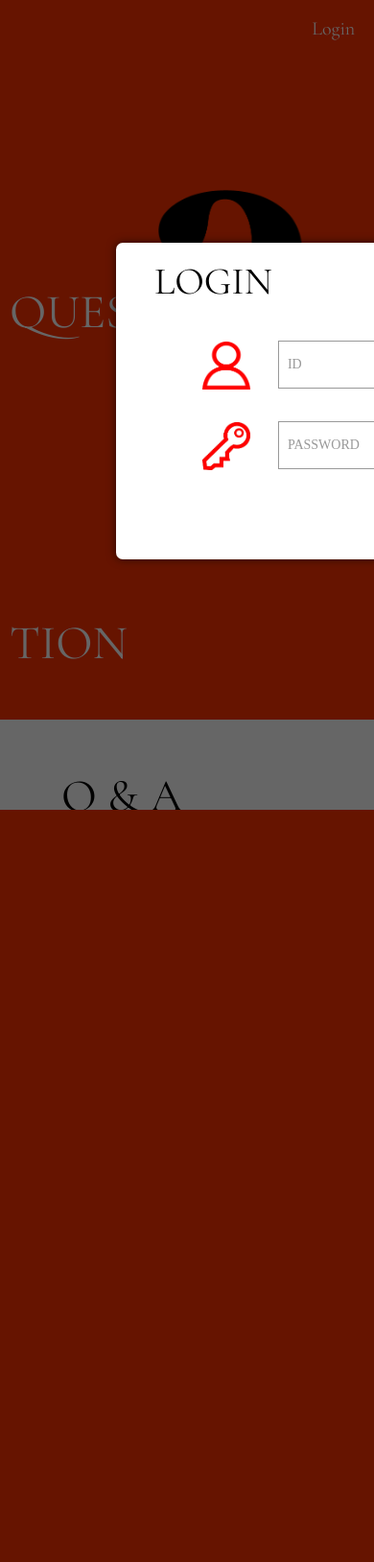
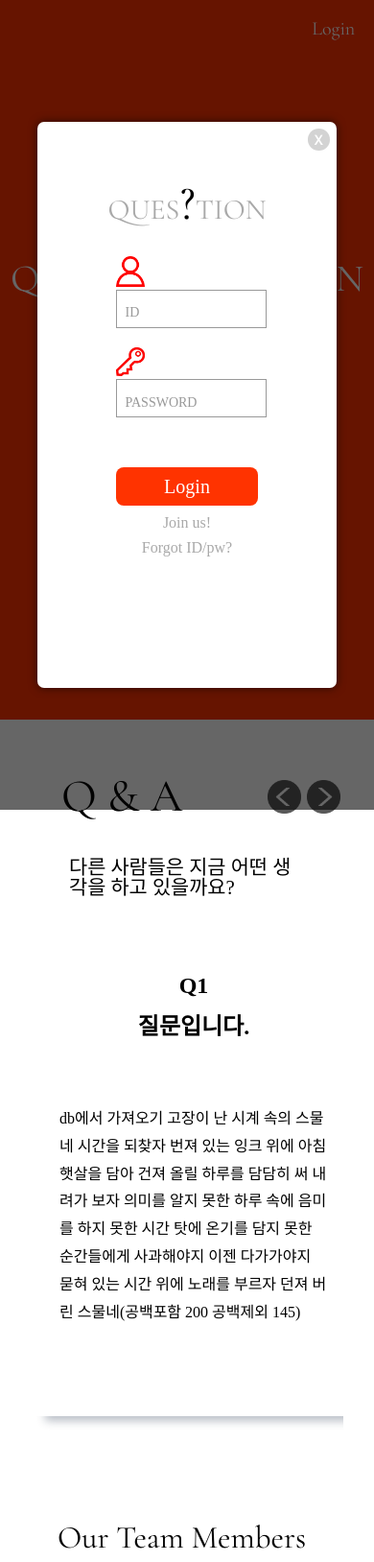
Before and after one commit to BBakco/question, a Flask app: template templates/mainpage.html in a window 390 px wide, after a click on "Login". Shown: the top 1628 px of the page at 96% size. Before the commit the page ends 844 px from the top, so only its background shows below. Run offline with Flask 2, Linux system fonts and the light colour scheme; the template is opened without the code that fills it, so the values that code supplies are empty; some libraries are stand-ins or nearby versions.

Commit message:
메인- (완료) 카드 슬라이드, 푸터에 콜라보 아이콘 추가/ (진행중) 로그인 팝업창 반응형으로

```diff
--- a/static/js/slide.js
+++ b/static/js/slide.js
@@ -1,36 +1,102 @@
+// 화면 너비//
+var windowWidth = $( window ).width();
+
+
 let slideNext = document.querySelector(".slide-next");
 let slidePrev = document.querySelector(".slide-prev");
 
 let qnaBox = document.querySelector(".qna-showlist");
-let card = document.querySelectorAll(".qna-showcard");
+let card = document.querySelectorAll(".qna-showlist li");
 let currentIndex = 0;
 let cardCount = card.length;
-let cardWidth = 350;
-let cardMargin = 50;
+let cardWidth = 340;
+let cardMargin = 40;
 
-qnaBox.style.width = (cardWidth + cardMargin) * cardCount - cardMargin + 'px';
+makeClone();
+
+function makeClone() {
+    for (var i = 0; i < cardCount; i++) {
+        var cloneCard = card[i].cloneNode(true);
+        cloneCard.classList.add('clone');
+        qnaBox.appendChild(cloneCard);
+    }
+    for (var i =cardCount -1; i>=0; i--) {
+        var cloneCard = card[i].cloneNode(true);
+        cloneCard.classList.add('clone');
+        qnaBox.prepend(cloneCard);
+    }
+    updateWidth();
+    setInitialPos();
+    setTimeout(function(){
+        qnaBox.classList.add('animated');
+    },100)
+
+}
+
+function updateWidth() {
+    var currentCards = document.querySelectorAll(".qna-showlist li");
+    var newCardCount = currentCards.length;
+
+    var newWidth = (cardWidth + cardMargin) * newCardCount - cardMargin + 'px';
+    qnaBox.style.width = newWidth;
+}
+
+function setInitialPos() {
+    var initialTranslateValue = -(cardWidth + cardMargin)*cardCount;
+    qnaBox.style.transform = 'translateX(' + initialTranslateValue+'px)';
+
+}
+
+slideNext.addEventListener('click', function(){
+    moveSlide(currentIndex + 1)
+})
+
+slidePrev.addEventListener('click', function(){
+    moveSlide(currentIndex - 1)
+})
+
+function moveSlide(num) {
+    qnaBox.style.left = -num * (cardWidth + cardMargin) + 'px';
+    currentIndex = num;
+    console.log(currentIndex, cardCount);
+    if (currentIndex == cardCount || currentIndex == -cardCount) {
+        setTimeout(function(){
+            qnaBox.classList.remove('animated');
+            qnaBox.style.left = '0px';
+            currentIndex = 0;
+        },500);
+        setTimeout(function(){
+            qnaBox.classList.add('animated');
+
+        },600)
 
 
-function moveSlide(num) {
-    qnaBox.style.left = (-num * 800 + 'px');
-    currentIndex = num;
-};
+    }
+}
+
+//이전 버전
+// qnaBox.style.width = (cardWidth + cardMargin) * cardCount - cardMargin + 'px';
+
+// function moveSlide1(num) {
+//     qnaBox.style.left = (-num * 740 + 'px');
+//     currentIndex = num;
+// };
 
 
-slideNext.addEventListener('click', function() {
-    if (currentIndex < 2){
-        moveSlide(currentIndex + 1);
-        console.log(currentIndex);
-    } else {
-        moveSlide(0);
-    }
-})
+// slideNext.addEventListener('click', function() {
+//     if (currentIndex < 2){
+//         moveSlide1(currentIndex + 1);
+//         console.log(currentIndex);
+//     } else {
+//         moveSlide1(0);
+//     }
+// })
 
-slidePrev.addEventListener('click', function() {
-    if (currentIndex > 0){
-        moveSlide(currentIndex - 1);
-        console.log(currentIndex);
-    } else {
-        moveSlide(2);
-    }
-})
+// slidePrev.addEventListener('click', function() {
+//     if (currentIndex > 0){
+//         moveSlide1(currentIndex - 1);
+//         console.log(currentIndex);
+//     } else {
+//         moveSlide1(2);
+//     }
+// })
--- a/static/style.css
+++ b/static/style.css
@@ -1,3 +1,7 @@
+/* 순서 (1)전체, 레이아웃 (2)login-popup (3)로그인팝업창
+(4)section01 -> 02 -> 03 (5)footer (6)미디어쿼리로 조절 */
+
+
 * {
     box-sizing: border-box;
     font-family: 'Noto Sans KR', sans-serif;
@@ -72,8 +76,8 @@ a {
 
 /* 로그인 팝업 */
 .login-popup {
-    width: 550px;
-    height: 330px;
+    width: 30%;
+    height: 60%;
     border-radius: 7px;
     background-color: #fff;
     border: none;
@@ -81,23 +85,24 @@ a {
     padding: 20px;
     position: fixed;
     z-index: 999;
-    left: 31%;
-    top: 30%;
-    translate:(-50%, -50%);
-    opacity: 0;
+    display: flex;
+    left: 35%;
+    top: 20%;
+    /*translate:(-50%, -50%); */
+    visibility: hidden;
     transition: all 0.4s;
 }
+
 
 .login-popup a {
     text-align: right;
 }
 
 .login-popup:target {
-    opacity: 1;
+    visibility: visible;
 }
 
 .login-popup:target + .dim {
-    opacity: 1;
     visibility: visible;
     z-index: 998;
 }
@@ -113,82 +118,229 @@ a {
     transition: all 0.4s;
 }
 
+/* inputbox에 대한 효과 */
 .outBox {
-    margin:15px auto;
+    /* margin:15px auto;  */
     padding:0px;
-    max-width:320px;
+    max-width:600px;
     border:none;
     border-radius:6px;
     display: inline-block;
 }
+
 .outBox .inputBox {
     position:relative;
     height:50px;
+    margin-top: 10px;
+    display: inline-block;
 }
+
 .outBox .inputBox input[type="text"] {
     padding:0 10px;
     width:100%;
-    height:50px;
+    height:40px;
     font-size:14px;
     box-sizing:border-box;
     border:1px solid #999;
     outline:none;
+    display: inline-block;
+}
+
+.outBox .inputBox input[type="password"] {
+    padding:0 10px;
+    width:100%;
+    height:40px;
+    font-size:14px;
+    box-sizing:border-box;
+    border:1px solid #999;
+    outline:none;
+    display: inline-block;
 }
 
 .outBox .inputBox label {
     position:absolute;
     left:0;
     bottom:0;
-    padding:0 6px; color:#999; font-size:14px; font-weight:normal; background:#fff; transform:scale(1) translate(4px, -18px); transition:all .15s; pointer-events:none;}
+    padding:0 6px;
+    color:#999;
+    font-size:14px;
+    font-weight:normal;
+    background:#fff;
+    transform:scale(1)
+    translate(4px, -18px);
+    transition:all .15s;
+    pointer-events:none;}
+
 .outBox .inputBox input[type="text"]:focus,
 .outBox.existence .inputBox input[type="text"] {
     border:2px solid #ff3300;}
+
 .outBox .inputBox input[type="text"]:focus + label,
 .outBox.existence .inputBox label {
-    color:#ff3300; transform:scale(.85) translate(-10px, -48px);}
+    color:#ff3300;
+    transform:scale(.85) translate(-10px, -48px);}
+
+.outBox .inputBox input[type="password"]:focus,
+.outBox.existence .inputBox input[type="password"] {
+    border:2px solid #ff3300;
+}
+
+.outBox .inputBox input[type="password"]:focus + label,
+.outBox.existence .inputBox label {
+    color:#ff3300;
+     transform:scale(.85) translate(-10px, -48px);
+    }
 
 
-.login-container {
-    display: inline-block;
-    margin-left: 70px;
+.login-wrap {
+    position: relative;
+    margin: 0 auto;
 }
 
-.login-container > img {
-    width: 50px;
+.login-wrap2 {
+    position: relative;
+    display: flex;
+    width: 100%;
+    height: 100%;
+    justify-content: center;
+}
+
+.login-container_input {
+  display: block;
+  position: absolute;
+  align-items: center;
+  margin-left: 8px;
+
+}
+
+.login-container_input_id {
+    line-height: 100%;
+    align-items: center;
+    display: inline;
+}
+
+.login-container_input_id img {
+    width: 30px;
+    transform: translateY(10px);
+    margin-right: 5px;
+    display: inline-block;
+}
+
+.login-container_input_pw img {
+    width: 30px;
+    transform: translateY(10px);
+    margin-right: 5px;
+    display: inline-block;
+}
+
+.login-btn {
+    width: 90%;
+    height: 40px;
+    background: #ff3300;
+    margin: 0 auto;
+    border-radius: 8px;
+    margin-top: 150px;
+    color: white;
+    font-size: 20px;
+    text-align: center;
+    padding-top: 10px;
+}
+
+.login-btn:hover {
+    cursor: pointer;
+    box-shadow: 0 0 0 100px rgba(0,0,0,0.1) inset;
+}
+
+.login-other-options-container {
+    display: inline;
+}
+
+.other-option div a {
+    text-decoration: none;
+    color: darkgray;
+}
+
+.other-option div a :hover {
+    text-decoration: none;
+    color: #000;
+}
+
+.other-option div {
+    margin-top: 10px;
+}
+
+/*
+.login-container_btn {
+    display: block;
+    position: relative;
+    justify-content: center;
+    width: 80px;
     height: 50px;
-    margin-right: 25px;
-    transform: translateY(20px);
+    border-radius: 8px;
+    background-color: #ff3300;
+    color: #ffffff;
+
 }
+
+.login-container_btn:hover {
+    cursor: pointer;
+    box-shadow:
+    0 0 0 100px rgba(0,0,0,0.1) inset;
+} */
+
+.other-option {
+    bottom: 10px;
+    text-align: center;
+}
+
+.other-option a {
+    color: darkgray;
+}
+
+.other-option a:hover {
+    color: black;
+}
+
 
 #exit-loginbox {
     display: block;
     position: absolute;
-    right: 1rem;
-    top: 1rem;
-    font-size: 30px;
-    font-weight: 900;
+    right: 7px;
+    top: 7px;
+    font-size: 18px;
+    font-weight: 800;
     text-decoration: none;
-    color: darkgray;
+    color: #fff;
+    background-color: lightgray;
+    padding: 0px 8px 5px 7px;
+    border-radius: 50%;
+    font-family: 'Noto Sans KR', sans-serif;
 }
 
 #exit-loginbox:hover {
-    color: black;
+    background-color: black;
 }
 
 .login-title {
     font-family: 'Cormorant Garamond', serif;
     font-size: 40px;
-    margin-left: 20px;
     margin-bottom: 10px;
+    margin-top: 35px;
+    text-align: center;
+    color: darkgray;
 }
 
-#hr1 {
-    border: 0;
-    height: 5px;
-    color: #ff3300;
+ .login-title span {
+     font-size: 70px;
+     color: #000;
+ }
+
+#login_hr1 {
+    border: none;
+    color: #000;
     display: block;
 }
-/* 왜  안될까? */
+
 
 
 /* section_01 */
@@ -198,16 +350,16 @@ a {
     height: 700px;
     background-color: #ff3300;
     background-size: cover;
+    display: flex;
+    justify-content: center;
 }
 
 .section_01 .Q_wrapper {
-    width: 760px;
-    margin: 0 auto;
-    padding-top: 150px;
+    display: flex;
+    margin-top: 120px;
 }
 
 .section_01 .Q_text {
-    float: left;
     font-family: 'Cormorant Garamond', serif;
     font-size: 100px;
     color: white;
@@ -216,7 +368,6 @@ a {
 }
 
 .section_01 .Q_image {
-    float: left;
     width: 200px;
     height: 386px;
     margin: 0 10px;
@@ -244,6 +395,7 @@ a {
     transform: translatey(-20px);
   }
 }
+
 
 
 /* section_02 */
@@ -309,20 +461,29 @@ a {
       display: flex;
       list-style: none;
       padding: 0 0 2rem 0;
-      position: absolute;
+      position: relative;
       margin: 0 0 0 0;
       overflow: hidden;
-      transition: 1.3s;
+      /* transition: 1.3s; */
+
+  }
+
+  .qna-showlist.animated {
+      transition: 0.5s ease-out;
   }
 
 
   .qna-showcard {
-      width: 355px;
+      width: 340px;
       height: 500px;
       box-shadow: 10px 10px 10px -5px rgba(25, 42, 70, 0.3);
       border-radius: 8px;
-      margin: 0px 25px;
       overflow: hidden;
+      flex-shrink: 0;
+  }
+
+  .qna-showcard:not(:last-child) {
+      margin-right: 40px;
   }
 
   .qna-showcard:hover {
@@ -348,7 +509,7 @@ a {
   }
 
   .show-answer-text {
-      font-size: 1.1rem;
+      font-size: 1rem;
       line-height: 180%;
       width: 100%;
       display:-webkit-box;
@@ -357,7 +518,7 @@ a {
       height: 100%;
       overflow:hidden;
       text-overflow:ellipsis;
-      font-weight: 350;
+      font-weight: 348;
 }
 
 #backtotop {
@@ -401,34 +562,6 @@ a {
   background-color: rgb(47, 48, 49);
 }
 
-  @media only screen and (min-width: 1200px) {
-      .inner {
-          max-width: 1200px;
-      }
-  }
-
-  @media only screen and (max-width: 980px) {
-    /*화면크기 작아지면 변경할 사항들 */
-    .show-answer-text {
-        font-size: 1.2rem;
-    }
-  }
-
-  @media only screen and (max-width: 400px) {
-      /*화면크기 작아지면 변경할 사항들 */
-        .arrow-container {
-            display: none;
-        }
-
-        .qna-showcard {
-            width: 250px;
-            position: relative;
-        }
-
-        .show-answer-text {
-            font-size: 1.1rem;
-        }
-    }
 /* section3 */
 
 /* section_03 */
@@ -464,23 +597,24 @@ a {
 /* 푸터 */
 .footer {
     width: 100%;
-    height: 200px;
+    height: 180px;
+    margin-top: 10px;
 
     font-size: 15px;
     font-family: 'Noto Sans KR', sans-serif;
     color: rgba(255, 255, 255, 0.8);
     text-align: center;
 
-    padding: 150px 0 0 0;
+    padding: 0px 0 0 0;
 }
 
 /* 푸터 - 공유 아이콘 */
 .footer_icon {
     text-align: center;
-    margin-top: 40px;
-    padding-bottom: 45px;
+    margin-top: 0px;
+    padding-bottom: 20px;
     position: relative;
-    transform: translateY(70px);
+    padding-top: 55px;
 }
 
 
@@ -538,6 +672,16 @@ margin: 0 10px;
             justify-content: center;
         }
 
+        .footer-icon_title {
+            font-size: 25px;
+            color: rgba(255, 255, 255, 0.8);
+            margin-top: 20px;
+        }
+
+        .footer .collaboration {
+            width: 180px;
+            margin-top: 25px;
+        }
 
 /*backtotop 버튼*/
 #backtotop {
@@ -583,14 +727,13 @@ margin: 0 10px;
 
 
 /* media query*/
-/*by 정현*/
+
 @media only screen and (min-width: 1200px) {
     .inner {
         max-width: 1200px;
     }
 }
 
-/*by 영선*/
 /* 화면 너비 0 ~ 1540px */
 @media (max-width: 1540px) {
     .header {
@@ -608,7 +751,7 @@ margin: 0 10px;
     .section_02 {
         width: 100%;
     }
-    /*정현님이랑 section 2에 대한 용어가 다름*/
+
     .section_03 {
         width: 100%;
     }
@@ -644,31 +787,49 @@ margin: 0 10px;
     }
 }
 
+
+
+
 /* 화면 너비 0 ~ 1024px */
 @media (max-width: 1024px) {
+
+.login-popup {
+    width: 50%;
+    height: 40%;
+    left: 25%;
+    top: 30%;
+    padding-top: 10px;
+
 }
+
+.login-title {
+    margin-top: 10px;
+    margin-bottom: 10px;
+    font-size: 25px;
+}
+
+.login-title span {
+    font-size: 35px;
+}
+
+
+
+}
+
+
+
+
 
 /* 화면 너비 0 ~ 980px */
 @media (max-width: 980px) {
-    .section_01 .Q_wrapper {
-        width: 100%;
-        margin: 0 auto;
-        padding-top: 150px;
+    .section_01 .Q_text {
+        font-size: 90px;
     }
-
-    .section_01 .Q_text {
-        font-size: 70px;
-    }
-
     .section_01 .Q_image {
-        width: 170px;
-        height: auto;
-    }
-
-    .show-answer-text {
-        font-size: 1.2rem;
+        width: 130px;
     }
 }
+
 
 /* 화면 너비 0 ~ 860px */
 @media (max-width: 860px) {
@@ -695,21 +856,52 @@ margin: 0 10px;
 
 }
 
+@media (max-width: 1000px) and (orientation: landscape) {
+    .login-popup {
+        height: 60%;
+        top: 20%;
+    }
+
+    .login-container_input {
+        transform: translateX(-80px);
+    }
+
+    .outBox .inputBox input[type="text"]:focus + label,
+.outBox.existence .inputBox label {
+    color:#ff3300;
+    transform:scale(.85) translate(35px, -48px);}
+
+.outBox .inputBox input[type="password"]:focus,
+.outBox.existence .inputBox input[type="password"] {
+    border:2px solid #ff3300;
+}
+
+.outBox .inputBox input[type="password"]:focus + label,
+.outBox.existence .inputBox label {
+    color:#ff3300;
+     transform:scale(.85) translate(20px, -48px);
+    }
+
+
+.login-btn {
+    transform: translate(80px, -95px);
+    height: 140px;
+}
+
+.other-option div {
+    transform: translate(0, -80px);
+}
+
+}
+
+
 /* 화면 너비 0 ~ 768px */
 @media (max-width: 768px) {
-    .section_01 .Q_wrapper {
-        width: 100%;
-        margin: 0 auto;
-        padding-top: 150px;
+    .section_01 .Q_text {
+        font-size: 60px;
     }
-
-    .section_01 .Q_text {
-        font-size: 50px;
-    }
-
     .section_01 .Q_image {
-        width: 150px;
-        height: auto;
+        width: 130px;
     }
 
     .section_03 {
@@ -731,25 +923,101 @@ margin: 0 10px;
         padding-top: 50px;
         padding-left: 60px;
     }
+    .login-popup {
+        width: 60%;
+        height: 56%;
+        left: 20%;
+        top: 22%;
+
+    }
+
+    .login-title {
+        margin-top: 40px;
+        margin-bottom: 25px;
+        font-size: 30px;
+    }
+
+    .login-title span {
+        font-size: 50px;
+    }
+
+    .login-btn {
+        margin-top: 250px;
+    }
+
+    .outBox .inputBox input[type="text"]:focus + label,
+    .outBox.existence .inputBox label {
+        color:#ff3300;
+        transform:scale(.85) translate(35px, -48px);}
+
+    .outBox .inputBox input[type="password"]:focus,
+    .outBox.existence .inputBox input[type="password"] {
+        border:2px solid #ff3300;
+    }
+
+    .outBox .inputBox input[type="password"]:focus + label,
+    .outBox.existence .inputBox label {
+        color:#ff3300;
+         transform:scale(.85) translate(20px, -48px);
+        }
+
+
+}
+@media (max-width: 480px) {
+    .section_01 .Q_text {
+        font-size: 40px;
+    }
+
+    .login-popup {
+        width: 80%;
+        height: 70%;
+        left: 10%;
+        top: 15%;
+
+    }
+
+
+    .login-title {
+        margin-top: 50px;
+        margin-bottom: 20px;
+    }
+
+    .login-btn {
+        margin-top: 250px;
+    }
 }
 
-/* 화면 너비 0 ~ 600px */
-@media (max-width: 600px) {
+.outBox .inputBox input[type="text"]:focus + label,
+.outBox.existence .inputBox label {
+    color:#ff3300;
+    transform:scale(.85) translate(35px, -48px);}
+
+.outBox .inputBox input[type="password"]:focus,
+.outBox.existence .inputBox input[type="password"] {
+    border:2px solid #ff3300;
+}
+
+.outBox .inputBox input[type="password"]:focus + label,
+.outBox.existence .inputBox label {
+    color:#ff3300;
+     transform:scale(.85) translate(20px, -48px);
+    }
+
+@media (max-width: 376px) and (orientation: portrait){
+    .section_01 .Q_text {
+        font-size: 35px;
+    }
 
 }
 
-/* 화면 너비 0 ~ 400px */
-@media (max-width: 400px) {
-    .arrow-container {
-        display: none;
+
+@media (max-width: 300px) and (orientation: portrait) {
+    .section_01 .Q_text {
+        font-size: 20px;
     }
 
-    .qna-showcard {
-        width: 250px;
-        position: relative;
-    }
-
-    .show-answer-text {
-        font-size: 1.1rem;
+    .login-popup {
+        height: 76%;
+        top: 12%;
     }
 }
--- a/templates/mainpage.html
+++ b/templates/mainpage.html
@@ -34,6 +34,10 @@
     <link rel="stylesheet" href="/static/style.css">
     <script src="http://code.jquery.com/jquery-3.3.1.min.js"></script>
 
+
+
+
+
     <!-- 일반적인 fabicon 설정 (정현) -->
     <link rel="icon" href="../static/image/fabicon.ico">
     <!-- 아이폰용 fabicon 설정 (정현) -->
@@ -65,8 +69,7 @@
     <script defer src="/static/js/display.js"></script>
     <script defer src="/static/js/popup.js"></script>
     <script defer src="/static/js/footericon.js"></script>
-
-
+    <script defer src="/static/js/slide2.js"></script>
 
 </head>
 
@@ -84,13 +87,13 @@
         <div class="section_01">
             <div class="Q_wrapper">
                 <div class="Q_text">QUES</div>
-                <div class="Q_image">
+
                 <div class="Q_image">
                     <img class="logo" src="../static/image/q-logo-black.png"
                         onmouseover="this.src='../static/image/q-logo-white.png'"
                         onmouseout="this.src='../static/image/q-logo-black.png'">
                 </div>
-                </div>
+
                 <div class="Q_text">TION</div>
             </div>
         </div>
@@ -294,18 +297,22 @@
                     </a>
                 </li>
             </ul>
+            <div class="footer-icon_title">SHARE US</div>
         </div>
         <div class="footer">
             <p> "?"(QUESTION) BY SPARTACODINGCLUB 15일 프로젝트 챌린지 TEAM 3 빡코 </p>
             <p> copyrightⓒ2021 빡코 All rights reserved </p>
+            <img class=collaboration src="/static/image/collaboration.png">
         </div>
     </footer>
 
     <!-- login popup창 만들기 -->
     <div class="login-popup" id="pop1">
-        <div class="login-title">LOGIN</div>
-        <hr id="hr1">
-        <div class="login-container id-container">
+        <div class="login-wrap">
+            <div class="login-title">QUES<span>?</span>TION</div>
+            <!-- <div class="login-wrap2"> -->
+            <div class="login-container_input">
+                <div class="login-container_input_id">
                     <img src="../static/image/id.png">
                     <div class="outBox id-outbox">
                         <div class="inputBox id-inputbox">
@@ -314,16 +321,35 @@
                         </div>
                     </div>
                 </div>
-        <div class="login-container pw-container">
+                <div class="login-container_input_pw">
                     <img src="../static/image/pw.png">
                     <div class="outBox pw-outbox">
                         <div class="inputBox pw-inputbox">
-                    <input type="text" id="pw" name="">
+                            <input type="password" id="pw" name="">
                             <label for="pw">PASSWORD</label>
                         </div>
                     </div>
                 </div>
-        <a href="#" id="exit-loginbox">X</a>
+            </div>
+            <div class="login-btn">Login</div>
+            <div class="other-option">
+                <div>
+                    <a href="#" class="other-option_signin">Join us!</a>
+                </div>
+                <div>
+                    <a href="#" class="other-option_forgot">Forgot ID/pw?</a>
+                </div>
+            </div>
+
+            <!-- </div> -->
+        </div>
+
+
+
+        <a href="#" id="exit-loginbox">x</a>
+
+    </div>
+
 
     </div>
     <div class="dim">
```
Also changed, not shown: static/image/collaboration.png (added). Lines whose indentation alone changed are shown as unchanged.
